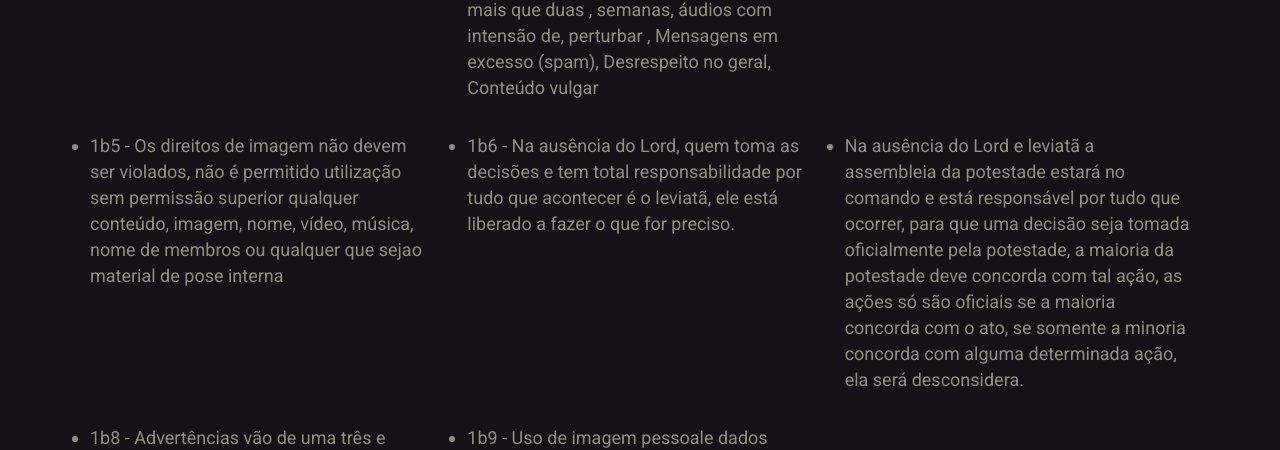
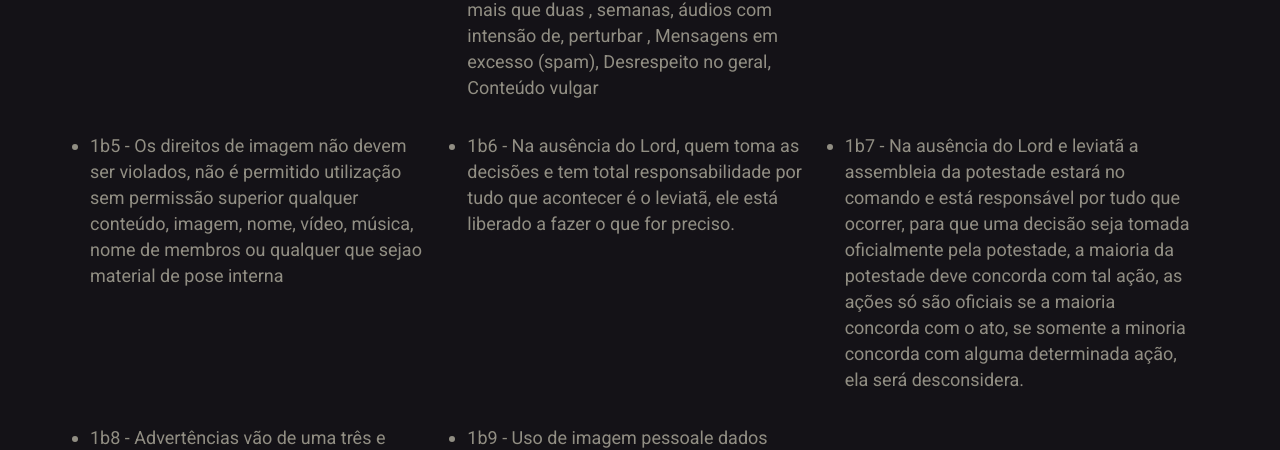
Before and after one commit to tsuyusk/darkhell-site, a Next.js app: page / in a window 1280 px wide. Shown: the part 3596-4046 px from the top of the page. Built offline with nearby package versions, Linux system fonts and the light colour scheme.

Commit message:
Add 1b7 to li in rules

```diff
--- a/src/pages/index.tsx
+++ b/src/pages/index.tsx
@@ -391,12 +391,13 @@ const Home: React.FC = () => {
                   liberado a fazer o que for preciso.
                 </li>
                 <li>
-                  Na ausência do Lord e leviatã a assembleia da potestade estará
-                  no comando e está responsável por tudo que ocorrer, para que
-                  uma decisão seja tomada oficialmente pela potestade, a maioria
-                  da potestade deve concorda com tal ação, as ações só são
-                  oficiais se a maioria concorda com o ato, se somente a minoria
-                  concorda com alguma determinada ação, ela será desconsidera.
+                  1b7 - Na ausência do Lord e leviatã a assembleia da potestade
+                  estará no comando e está responsável por tudo que ocorrer,
+                  para que uma decisão seja tomada oficialmente pela potestade,
+                  a maioria da potestade deve concorda com tal ação, as ações só
+                  são oficiais se a maioria concorda com o ato, se somente a
+                  minoria concorda com alguma determinada ação, ela será
+                  desconsidera.
                 </li>
                 <li>
                   1b8 - Advertências vão de uma três e dependendo da gravidade
```
